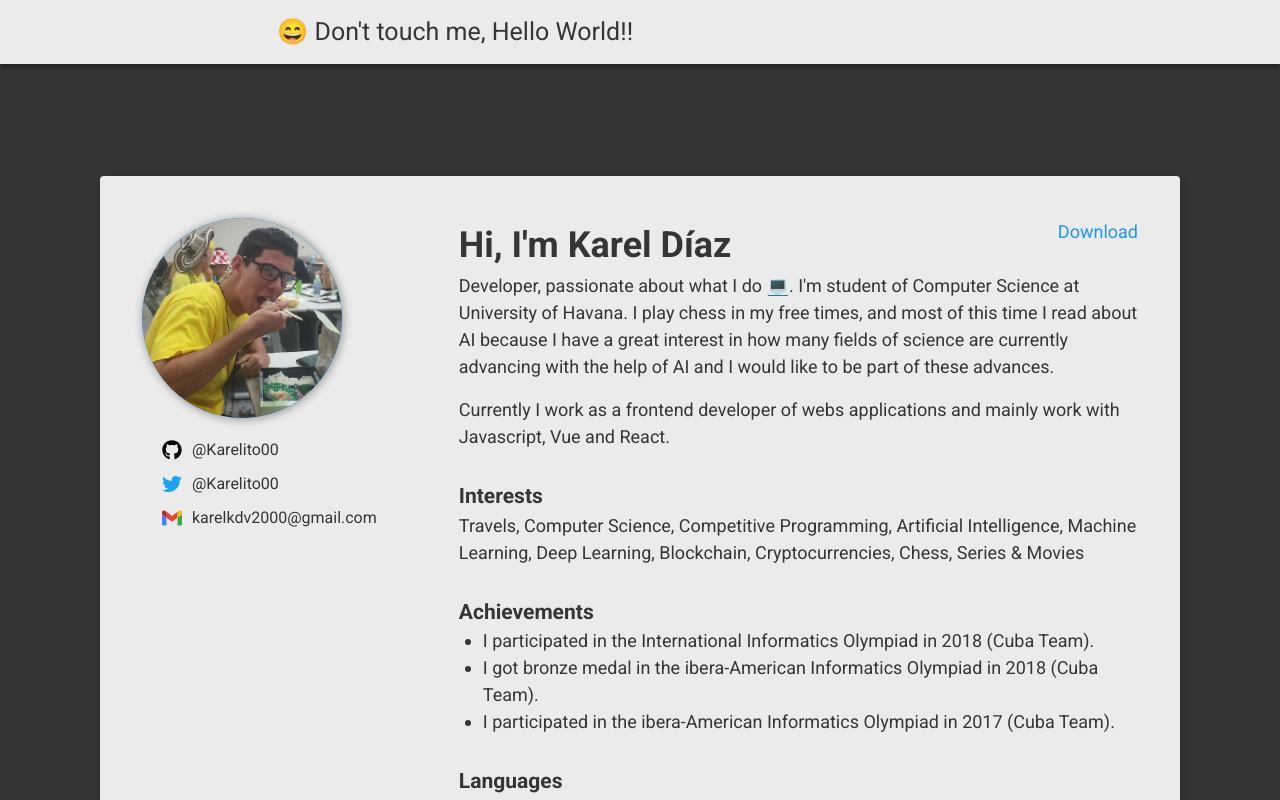
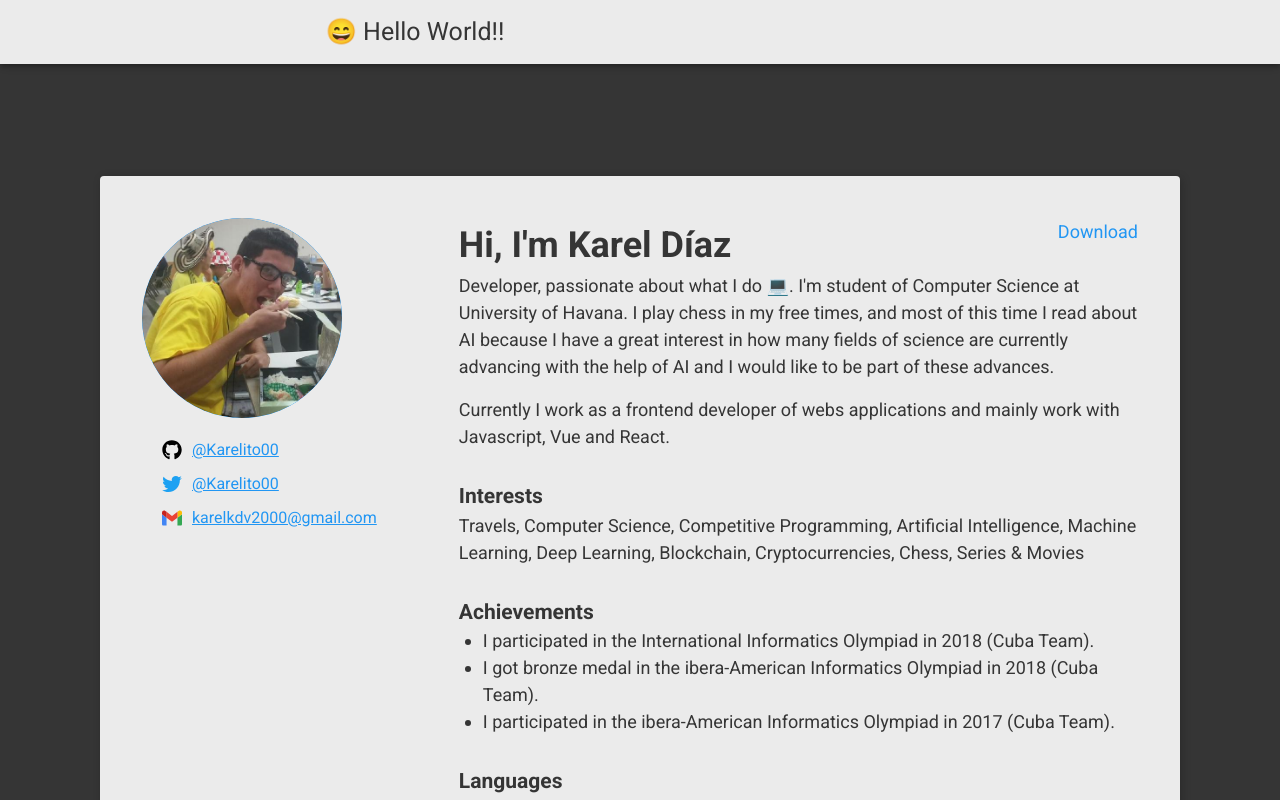
Before and after one commit to Karelito00/karelito00, a Vue app: page / in a window 1280 px wide. Shown: the top 800 px of the page. Built offline with nearby package versions, Linux system fonts and the light colour scheme.

Commit message:
Update cv

```diff
--- a/src/App.vue
+++ b/src/App.vue
@@ -5,7 +5,7 @@
       color="#ebebeb"
       dark
     >
-    <span class="animation-p"> Don't touch me, Hello World!!</span>
+    <span class="animation-p"> Hello World!!</span>
     </v-app-bar>
 
     <v-main>
@@ -54,7 +54,7 @@ export default {
   }
 
   50% {
-    margin-left: calc(100% - 360px);
+    margin-left: calc(100% - 190px);
   }
 
   to {
--- a/src/components/Content.vue
+++ b/src/components/Content.vue
@@ -154,7 +154,6 @@ export default {
     background-color: #ebebeb;
     border-radius: 4px;
     .avatar-container {
-      box-shadow: 1px 1px 10px rgba(0, 0, 0, 0.4);
       margin-bottom: 20px;
     }
     .menu-container {
@@ -167,9 +166,7 @@ export default {
         a {
           display: flex;
           align-items: center;
-          text-decoration: none;
           p {
-            color: #353535;
             margin-left: 10px;
             margin-bottom: 0;
           }
```
